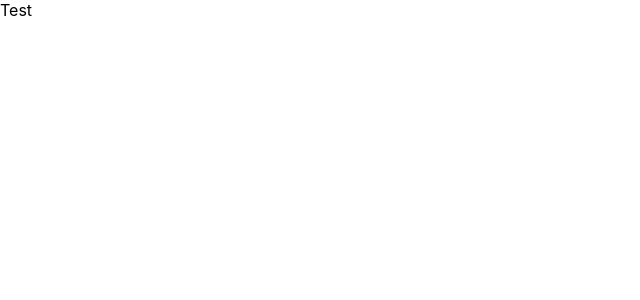
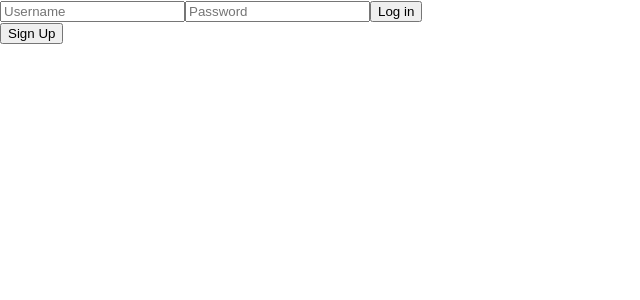
Before and after one commit to MatthewMcLendon/socialize, a React (Create React App) app: page / in a window 1280 px wide. Shown: the top 300 px of the page, without its empty margins (0-640 px from the left). Built offline with nearby package versions, Linux system fonts and the light colour scheme.

Commit message:
func: dynamic buttons on userForm

```diff
--- a/src/App.js
+++ b/src/App.js
@@ -1,7 +1,8 @@
 import "./App.css";
+import UserForm from "./components/users/UserForm";
 
 function App() {
-  return <div>Test</div>;
+  return <UserForm />;
 }
 
 export default App;
--- /dev/null
+++ b/src/components/users/UserForm.js
@@ -0,0 +1,74 @@
+import { useState } from "react";
+import "./UserForm.css";
+
+export default function UserForm() {
+  const [isSignup, setIsSignup] = useState(false);
+
+  const submitHandler = (event) => {
+    event.preventDefault();
+
+    console.log(event);
+    const data = getFormData();
+    console.log(data);
+  };
+
+  const signupHandler = () => {
+    setIsSignup(true);
+  };
+
+  const cancelHandler = () => {
+    setIsSignup(false);
+  };
+
+  const getFormData = () => {
+    let email;
+
+    if (isSignup) {
+      email = document.querySelector("#email").value;
+    } else {
+      email = null;
+    }
+    return {
+      username: document.querySelector("#username").value,
+      password: document.querySelector("#password").value,
+      email: email,
+    };
+  };
+
+  const clearFormData = () => {
+    document.querySelector("#username").value = "";
+    document.querySelector("#password").value = "";
+    if (isSignup) {
+      document.querySelector("#email").value = "";
+    }
+
+    setIsSignup(false);
+  };
+
+  return (
+    <>
+      <form id="user-form" onSubmit={submitHandler}>
+        <input type="hidden" />
+        <input type="text" placeholder="Username" id="username" required />
+        <input type="text" placeholder="Password" id="password" required />
+        {isSignup ? (
+          <>
+            <input type="email" placeholder="Email" id="email" required />
+            <button id="login-button">Register</button>
+          </>
+        ) : (
+          <button id="login-button">Log in</button>
+        )}
+      </form>
+      {isSignup ? (
+        <button id="cancel-button" onClick={cancelHandler}>
+          Cancel
+        </button>
+      ) : (
+        <button id="signup-button" onClick={signupHandler}>
+          Sign Up
+        </button>
+      )}
+    </>
+  );
+}
```
Also changed, not shown: src/components/users/UserForm.css (added).
